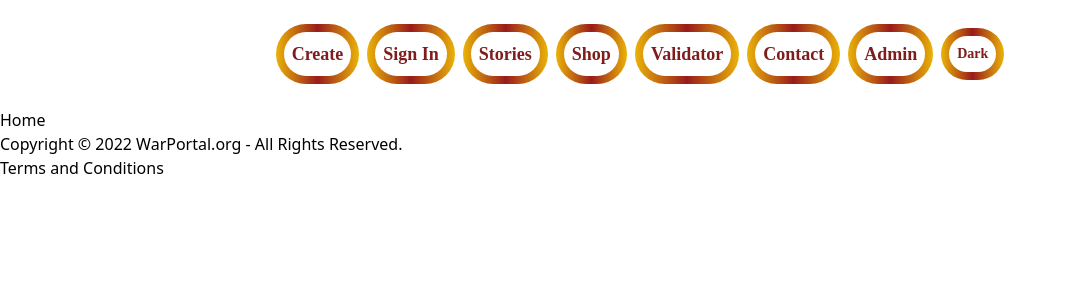
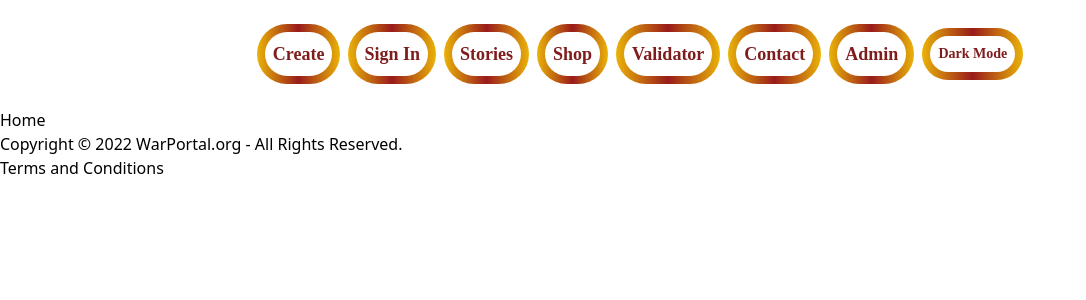
Before and after one commit to GithubWarPortal/GithubWarPortal, a React (Vite) app in the folder WarPortal/client/: page / in a window 1280 px wide. Shown: the top 300 px of the page, without its empty margins (0-1086 px from the left). Built offline with nearby package versions, Linux system fonts and the light colour scheme; a web font is replaced by a local one.

Commit message:
changed dark button to dark mode

```diff
--- a/WarPortal/client/src/components/Navbar.jsx
+++ b/WarPortal/client/src/components/Navbar.jsx
@@ -109,7 +109,7 @@ useEffect(() => {
               class="text-sm w-1/7 bg-gradient-to-r  hover:bg-gradient-to-t hover:from-yellow-500 hover:via-red-800  hover:to-yellow-500 from-yellow-500 via-red-800 p-2 to-yellow-500  rounded-full font-bold hover: text-center"
             >
               <span class="dark:text-amber-500 dark:bg-black w-1/7 block hover: text-red-900 p-2 rounded-full bg-white">
-                Dark
+                Dark Mode
               </span>
             </button>
           </li> </ul>
```
